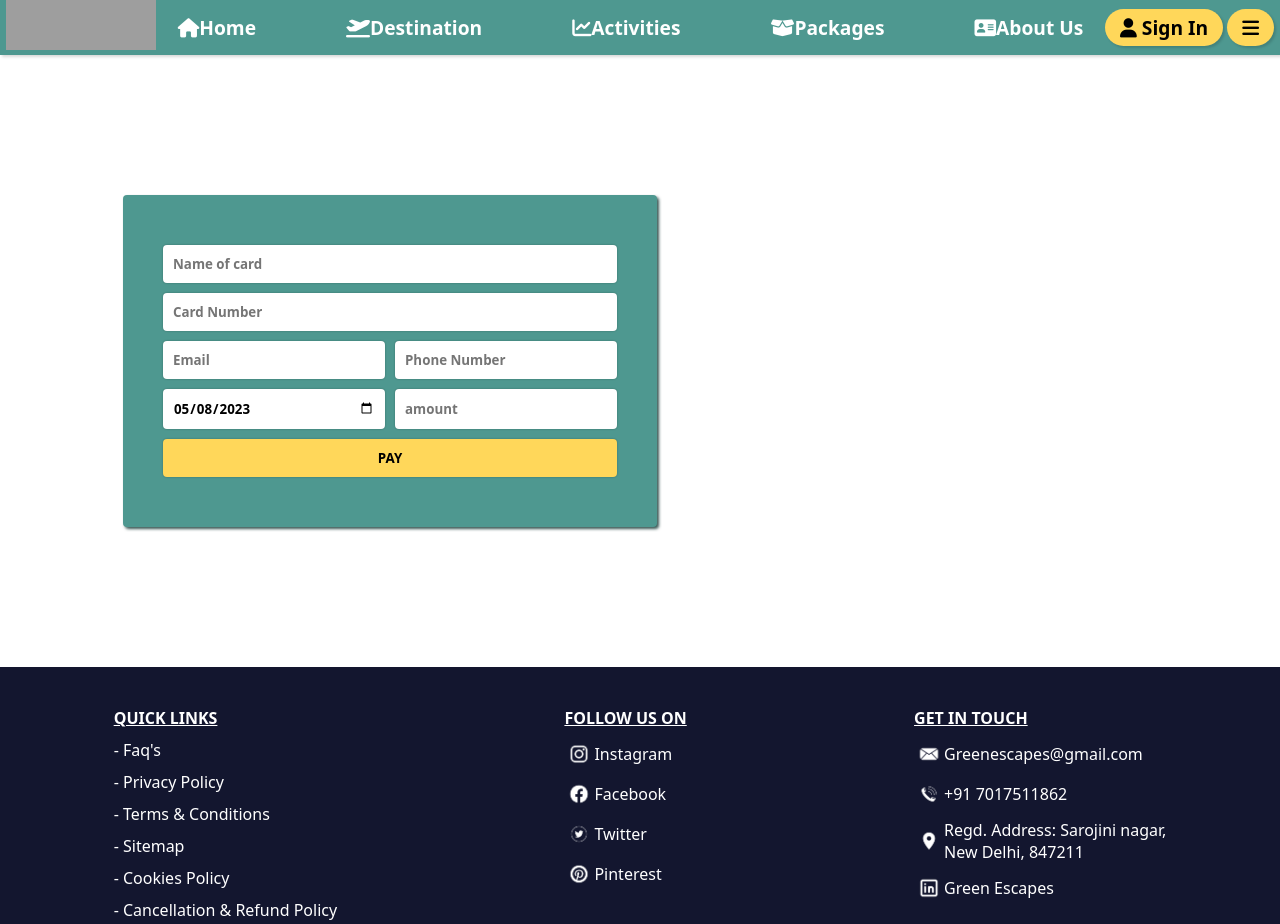
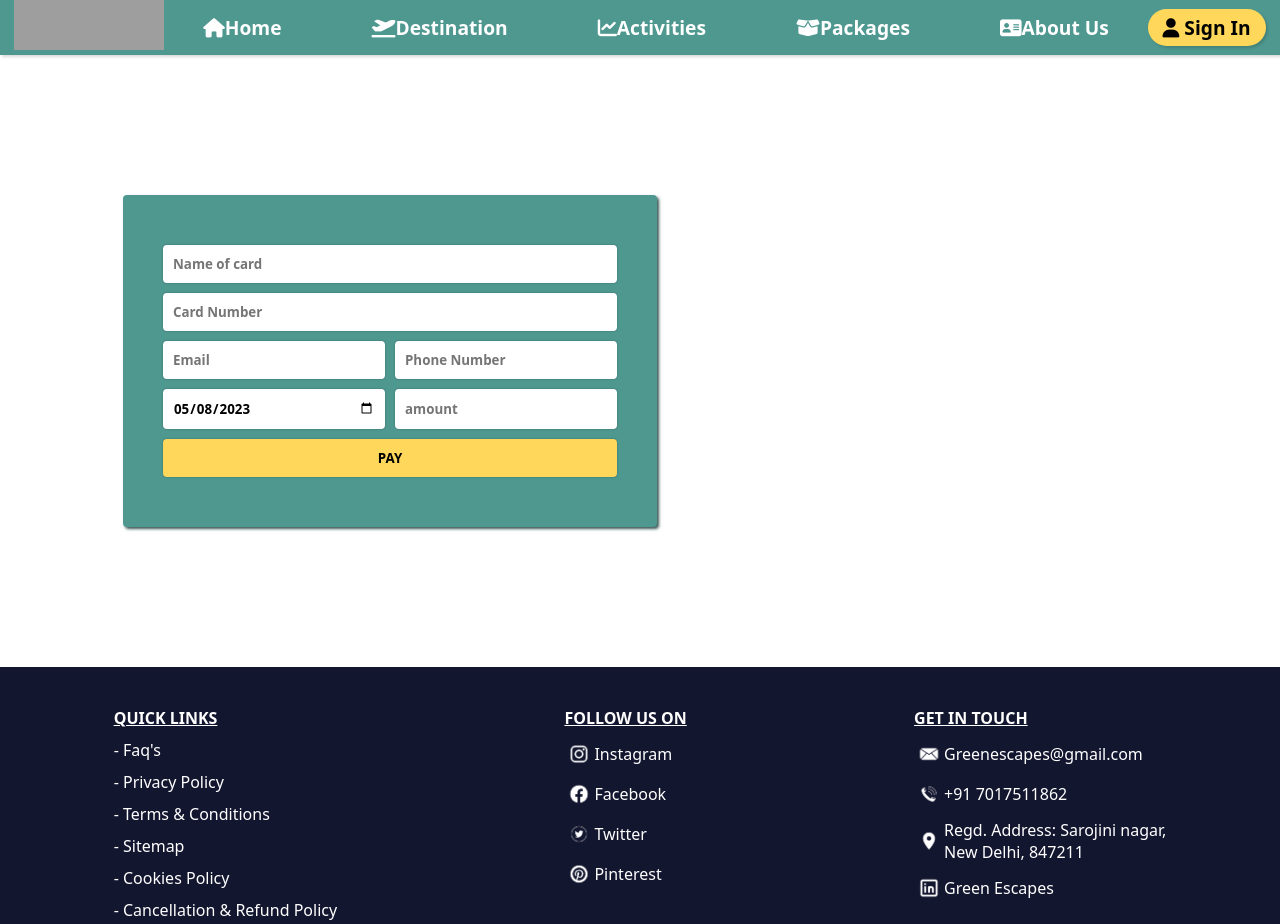
Before and after one commit to harsh7739/Ecotourism, a plain HTML site: page Destination/payment.html in a window 1280 px wide. Shown: the top 924 px of the page. Drawn offline with Linux system fonts and the light colour scheme; grey boxes are pictures that could not be loaded.

Commit message:
Update payment.html

```diff
--- a/Destination/payment.html
+++ b/Destination/payment.html
@@ -295,7 +295,7 @@
 
       <div id="signInbtn">
          <button><i class="fa-solid fa-user"></i> Sign In</button>
-         <button id="close_btn"><i class="fa-solid fa-bars"></i></button>
+         <!-- <button id="close_btn"><i class="fa-solid fa-bars"></i></button> -->
       </div>
    </nav>
 
```
